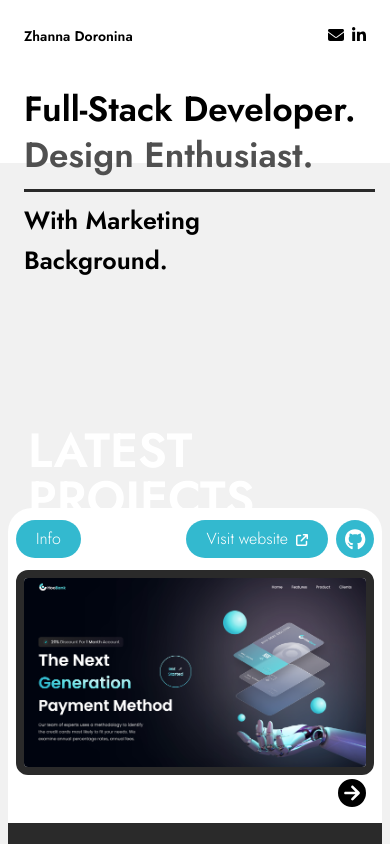
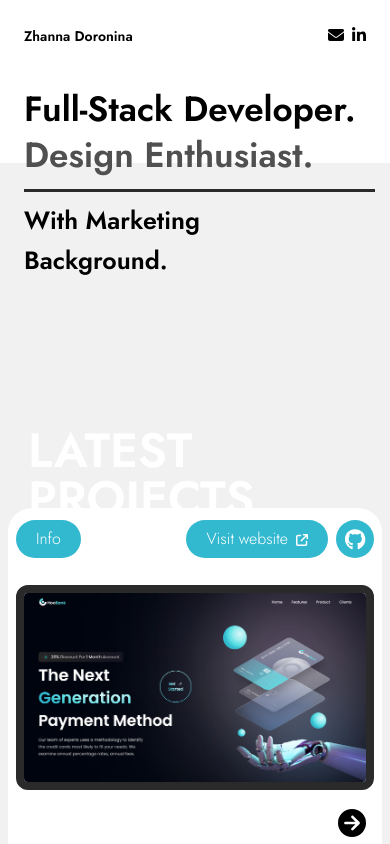
Before and after one commit to jane-doronina/react-portfolio, a React (Vite) app: page /projects/hoobank in a window 390 px wide. Shown: the top 844 px of the page. Built offline with nearby package versions, Linux system fonts and the light colour scheme.

Commit message:
fix: debugging scroll in production for mobile

```diff
--- a/src/components/Projects.jsx
+++ b/src/components/Projects.jsx
@@ -30,7 +30,7 @@ const Projects = () => {
           <div className="w-[100%] md:w-[30%] h-[40vh] md:h-[100%] grid grid-cols-2 md:block rounded-b-3xl md:rounded-l-3xl bg-darkGrey md:py-10 md:px-3">
             {projects.map(project => <MenuItem key={project.id} project={project} selected={project === selectedProject}/>)}
           </div>
-          <div className="w-[100%] md:w-[70%] h-[100%] flex flex-col relative px-2 md:px-14">
+          <div className="w-[100%] md:w-[70%] md:h-[100%] flex flex-col min-h-[345px] relative px-2 md:px-14">
             <div className="w-[100%] flex justify-between py-3 md:py-5">
               <Button text={infoIsOpen ? <FontAwesomeIcon icon={faXmark} className="font-light" /> : "Info" } padding={infoIsOpen ? "px-[14px]" : "px-[20px]" } bg={selectedProject.color} onClick={openInfoHandler}/>
               <div className="flex">
--- a/src/components/Screenshots.jsx
+++ b/src/components/Screenshots.jsx
@@ -13,6 +13,7 @@ const Screenshots = ({ images }) => {
       setCurrentImage(currentImage + 1);
     }
     const element = document.getElementById("screenshots-section")
+    console.dir(element)
     element.scrollLeft += element.clientWidth
   };
 
@@ -34,6 +35,7 @@ const Screenshots = ({ images }) => {
       setCurrentImage(currentImage - 1);
     }
     const element = document.getElementById("screenshots-section")
+    console.dir(element)
     element.scrollLeft -= element.clientWidth
   };
 
@@ -41,7 +43,7 @@ const Screenshots = ({ images }) => {
     <>
       <div
         id="screenshots-section"
-        className="w-[100%] h-[100%] md:h-[100%] pb-12 md:grow md:mt-4 md:mt-0 mx-auto flex items-center overflow-hidden scroll-smooth screenshots px-0"
+        className="w-[100%] md:h-[100%] pb-12 md:grow md:mt-4 md:mt-0 mx-auto flex items-center overflow-hidden scroll-smooth screenshots px-0"
       >
       {images.map((image, index) => (
         <Screenshot key={index} image={image} active={index === currentImage} />
```
Also changed, not shown: src/assets/mclub3.png, src/assets/mclub4.png.
